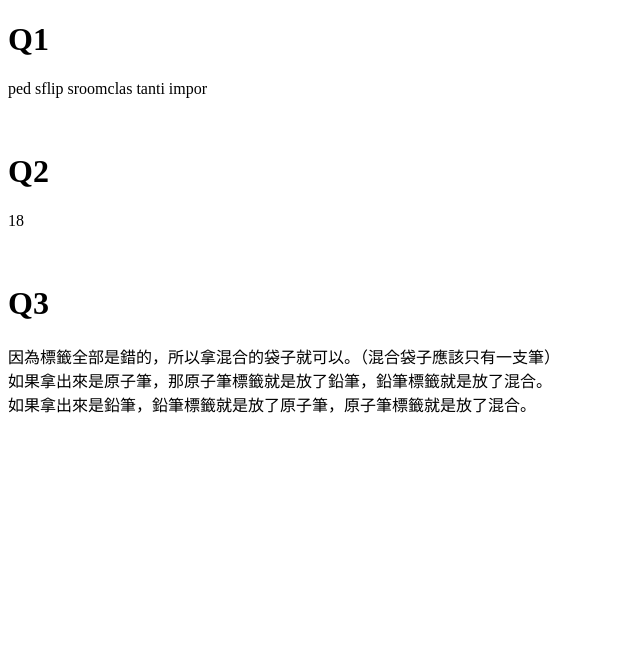
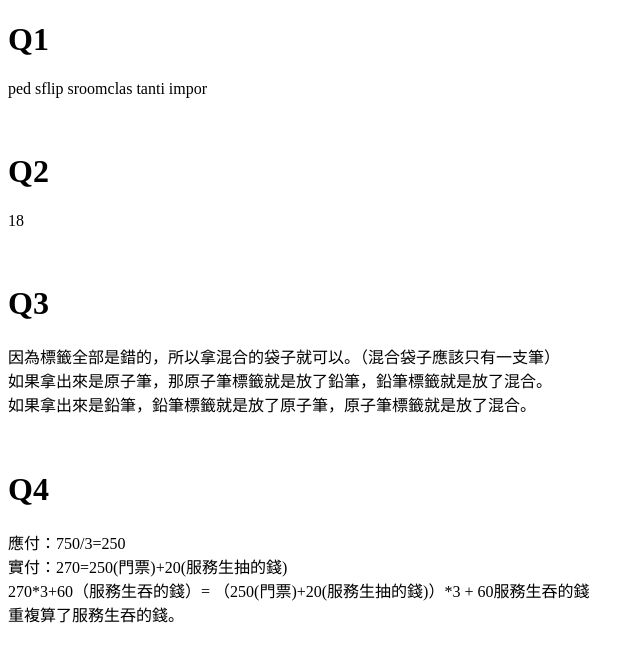
Before and after one commit to wowdacom/interview_junyiacademy, a plain HTML site: page index.html in a window 1280 px wide. Shown: the whole page, without its empty margins (0-644 px from the left). Drawn offline with Linux system fonts and the light colour scheme.

Commit message:
finish q4

```diff
--- a/index.html
+++ b/index.html
@@ -17,6 +17,14 @@
     因為標籤全部是錯的，所以拿混合的袋子就可以。（混合袋子應該只有一支筆）<br>
     如果拿出來是原子筆，那原子筆標籤就是放了鉛筆，鉛筆標籤就是放了混合。<br>
     如果拿出來是鉛筆，鉛筆標籤就是放了原子筆，原子筆標籤就是放了混合。<br>
+</p>
+<br>
+<h1>Q4</h1>
+<p id="q4demo">
+    應付：750/3=250<br>
+    實付：270=250(門票)+20(服務生抽的錢)<br>
+    270*3+60（服務生吞的錢）= （250(門票)+20(服務生抽的錢)）*3 + 60服務生吞的錢<br>
+    重複算了服務生吞的錢。<br>
 </p>
 
 
```
